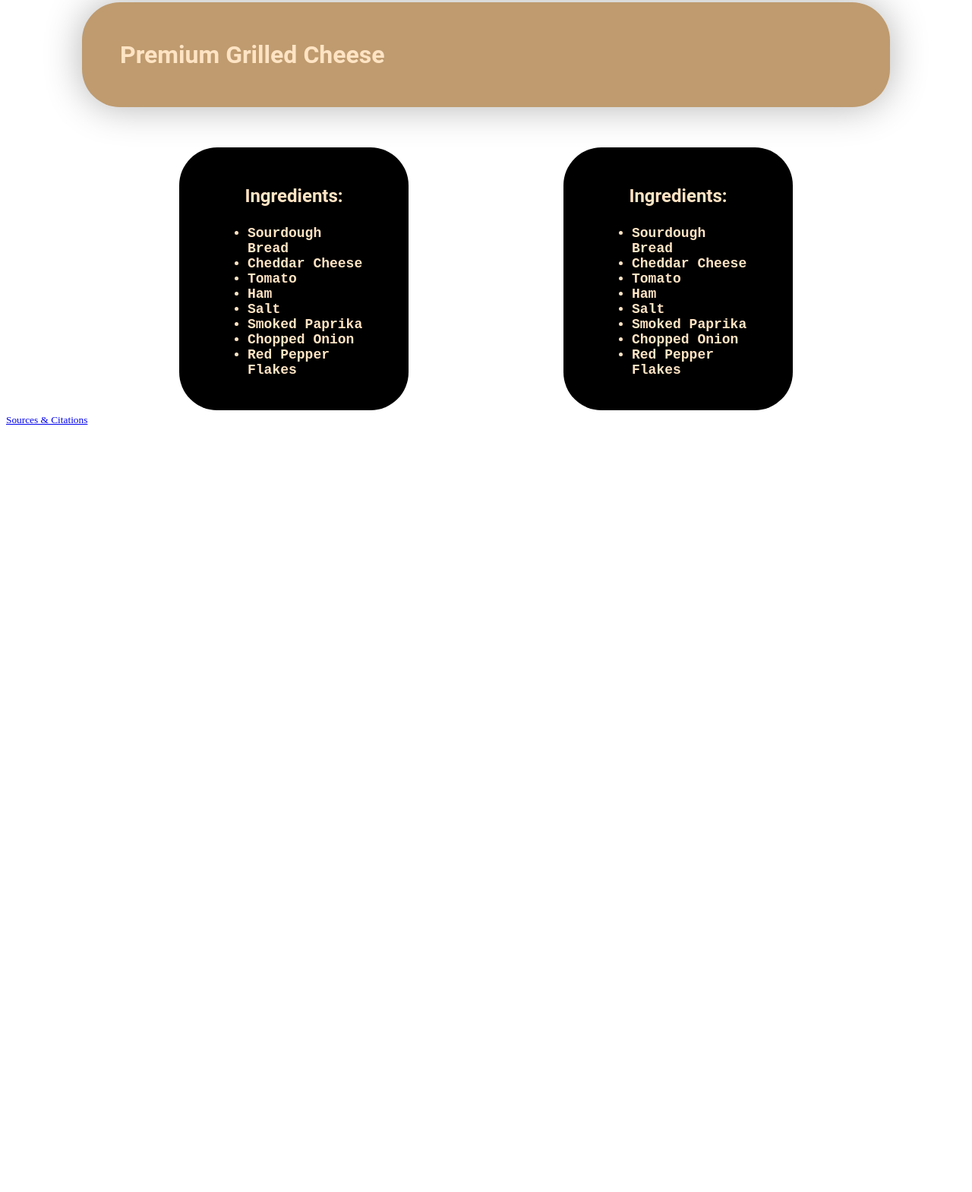
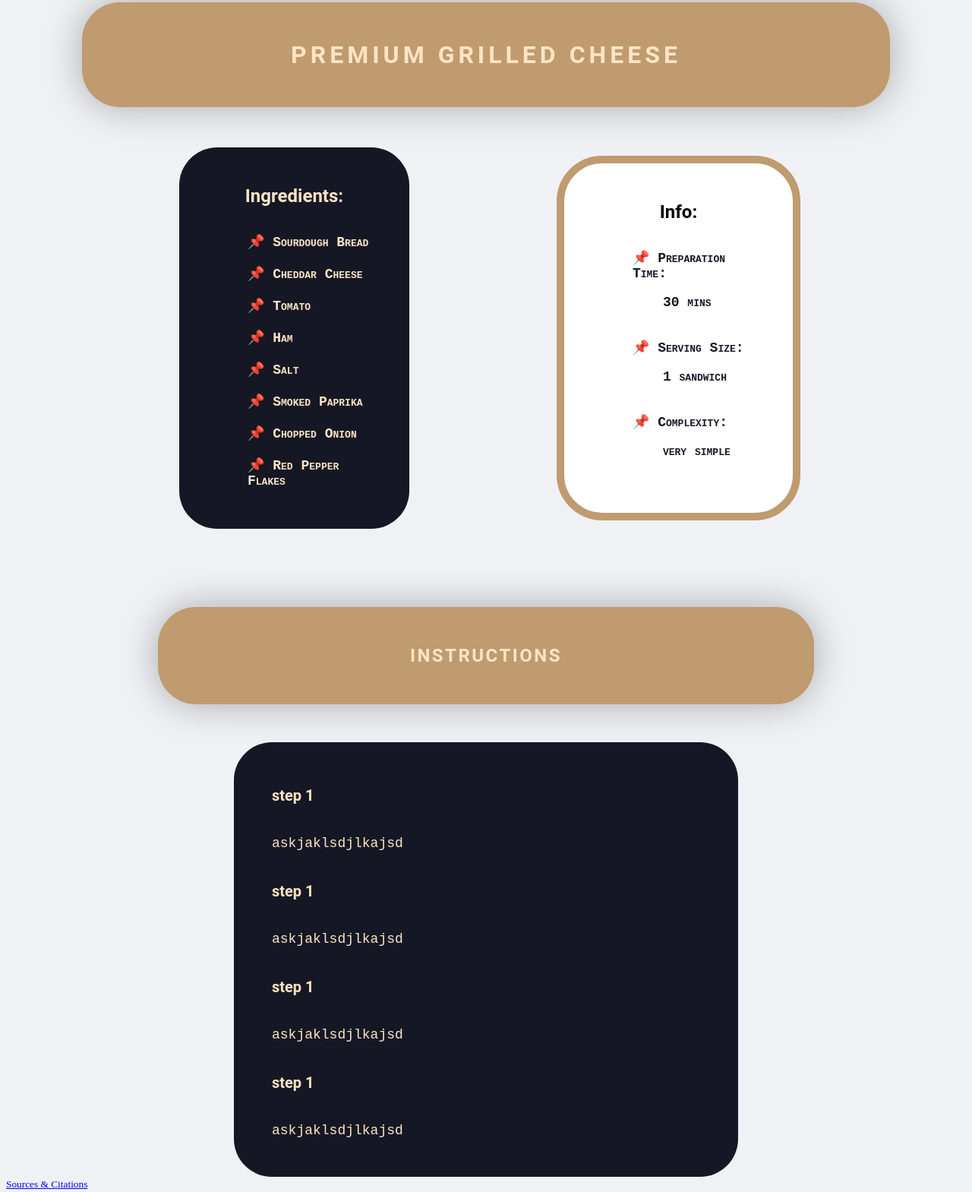
Before and after one commit to IACS-26-27/web-design-1-recipe-assignment-carterbilawchuk, a website: page index.html in a window 1280 px wide. Shown: the part 47-1616 px from the top of the page at 76% size. Before the commit the page ends 800 px from the top, so only its background shows below. Drawn offline with Linux system fonts and the light colour scheme.

Commit message:
added recipe information, and tweaked styling further

```diff
--- a/index.html
+++ b/index.html
@@ -10,7 +10,9 @@
   <body>
     <!-- Your recipe goes here! -->
     <main>
-      <h1>Premium Grilled Cheese</h1>
+      <header>
+        <h1>Premium Grilled Cheese</h1>
+      </header>
       <table style="padding-inline:125px; width:100%;">
         <tr>
           <th>
@@ -45,39 +47,43 @@
             </div>
           </th>
           <th>
-            <div>
-              <h2>Ingredients:</h2>
+            <div class="info-box">
+              <h2 style="color: black;">Info:</h2>
               <ul>
                 <li>
-                  Sourdough Bread
+                  Preparation Time:<br>
+                  <p style="text-indent: 40px;">30 mins</p>
                 </li>
                 <li>
-                  Cheddar Cheese
+                  Serving Size:<br>
+                  <p style="text-indent: 40px;">1 sandwich</p>
                 </li>
                 <li>
-                  Tomato
-                </li>
-                <li>
-                  Ham
-                </li>
-                <li>
-                  Salt
-                </li>
-                <li>
-                  Smoked Paprika
-                </li>
-                <li>
-                  Chopped Onion
-                </li>
-                <li>
-                  Red Pepper Flakes
+                  Complexity:<br>
+                  <p style="text-indent: 40px;">very simple</p>
                 </li>
               </ul>
             </div>
           </th>
         </tr>
       </table>
+      <h1 class="secondary-header">
+        Instructions
+      </h1>
+      <div class="instructions">
+        <h3>step 1</h3>
+        <p>askjaklsdjlkajsd</p>
+        <h3>step 1</h3>
+        <p>askjaklsdjlkajsd</p>
+        <h3>step 1</h3>
+        <p>askjaklsdjlkajsd</p>
+        <h3>step 1</h3>
+        <p>askjaklsdjlkajsd</p>
+      </div>
     </main>
+
+
+
     <footer>
       <small>
         <a href="citations.html">Sources &amp; Citations</a>
--- a/styles.css
+++ b/styles.css
@@ -1,8 +1,15 @@
-/* Your styles go here! */
+:root {
+  --main-font-color: #ffe4c4;
+  --black: #151824;
+}
+
+body {
+  background-color: #f0f1f5;
+}
+
 h1 {
-  /* Demo style -- remove me and write your own */
   font-size: 32px;
-  color: bisque;
+  color: var(--main-font-color);
   font-family: Roboto, Helvetica, sans-serif;
   padding-inline: 50px;
   padding-block: 50px;
@@ -11,6 +18,9 @@ h1 {
   box-shadow: 0px 0px 50px 0px rgba(0, 0, 0, 0.3);
   border-radius: 50px;
   background-color: #bf9b6f;
+  letter-spacing: 5px;
+  text-transform: uppercase;
+  text-align: center;
 }
 
 div {
@@ -19,28 +29,65 @@ div {
   margin-inline: 100px;
   padding-block: 25px;
   padding-inline: 25px;
-  background-color: rgb(0, 0, 0);
+  background-color: var(--black);
   border-radius: 50px;
-  color: bisque;
-
+  color: var(--main-font-color);
 }
 
 h2 {
-  color: bisque;
+  color: var(--main-font-color);
   font-family: Roboto, Helvetica, sans-serif;
   margin-inline: 25px;
   margin-block: 25px;
   font-size: 24px;
 }
 
+h3 {
+  color: var(--main-font-color);
+  font-family: Roboto, Helvetica, sans-serif;
+  margin-block: 25px;
+  font-size: 20px;
+}
+
+ul {
+  list-style-type: none;
+}
+
 li {
   text-align: left;
   margin-inline: 25px;
+  font-variant: small-caps;
+  font-weight: 600;
+  padding-block: 10px;
+}
+
+li::before {
+  content: "📌 ";
 }
 
 ::selection {
-  background-color: bisque;
-  /* Changes the highlight background */
+  background-color: var(--main-font-color);
   color: #bf9b6f;
-  /* Changes the text color inside the highlight */
 }
+
+.info-box {
+  background-color: white;
+  outline: 10px solid #bf9b6f;
+  color: var(--black);
+}
+
+.secondary-header {
+  font-size: 24px;
+  margin-top: 100px;
+  margin-inline: 200px;
+  letter-spacing: 2.5px;
+  text-align: center;
+}
+
+.instructions {
+  margin-inline: 300px;
+  padding-inline: 50px;
+  padding-block: 25px;
+  font-weight: 400;
+  line-height: 2;
+}
```
